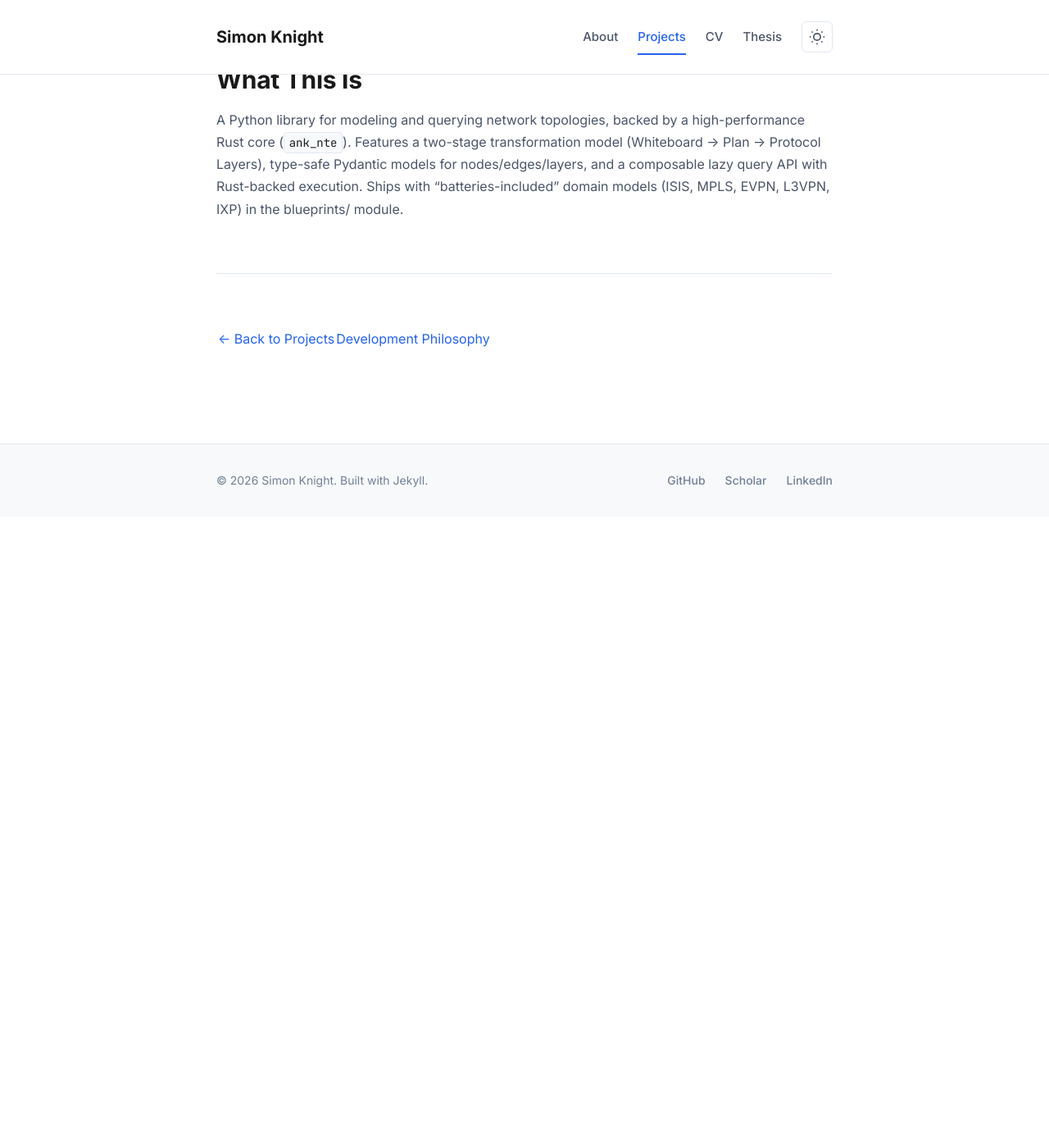
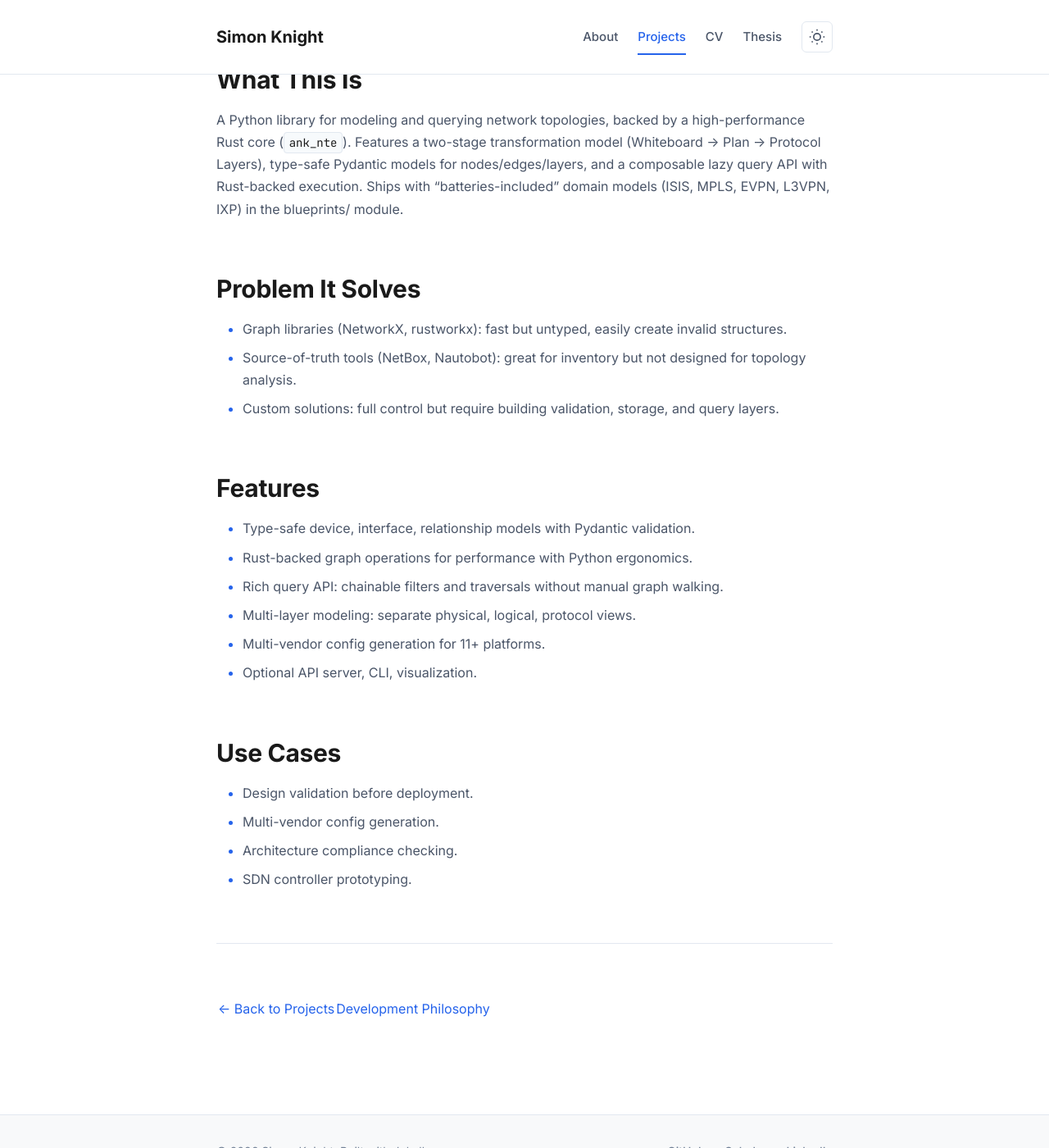
Before and after one commit to sk2/sk2.github.com, a Jekyll site: the page built from projects/ank-pydantic.md, in a window 1280 px wide and 1400 px high, scrolled down 896 px. Shown: the whole window at 82% size. Built offline with Jekyll 4.4.1, drawn with Linux system fonts in a browser that asks for light colours; nearby versions of some CDN libraries; our own code applies the rules of GitHub Pages for plain Markdown files; before the commit the page ends 1526 px from its top, so only the background shows below that; some of the changed text lies outside the part shown.

Commit message:
feat: restore detailed ank-pydantic project description
- Restore comprehensive project details for ank-pydantic from backup.
- Refine content to adhere to Strunk & White principles: conciseness, active voice, clarity.
- Populate 'Quick Facts' and expand 'Problem It Solves', 'Features', and 'Use Cases' sections.
- Ensure consistent formatting and depth in generated project pages.

```diff
--- a/projects/ank-pydantic.md
+++ b/projects/ank-pydantic.md
@@ -2,33 +2,54 @@
 layout: default
 ---
 
-# ank_pydantic
+# ank-pydantic
 
-<span class="status-badge status-active">Phase 58/62 (99%)</span>
+<span class="status-badge status-active">Active</span>
 
 [← Back to Projects](../projects)
 
 ---
 
+## Quick Facts
+
+| | |
+|---|---|
+| **Status** | Active |
+| **Language** | Python, Rust (PyO3) |
+| **Started** | 2025 |
+
+---
 
 ## The Insight
 
 In network automation, you usually have to choose between the **speed** of untyped graph libraries (like NetworkX) and the **rigidity** of database-backed sources of truth. **ank-pydantic** breaks this trade-off by using Pydantic for strict schema validation at the edge, while offloading heavy graph traversals to a high-performance Rust core (`petgraph`). It brings the safety of modern software engineering to the "wild west" of network topology data.
 
-## Quick Facts
-
-| | |
-|---|---|
-| **Status** | Phase 58/62 (99%) |
-| **Language** | N/A |
-| **Started** | 2025 |
-
----
-
 ## What This Is
 
 A Python library for modeling and querying network topologies, backed by a high-performance Rust core (`ank_nte`). Features a two-stage transformation model (Whiteboard → Plan → Protocol Layers), type-safe Pydantic models for nodes/edges/layers, and a composable lazy query API with Rust-backed execution. Ships with "batteries-included" domain models (ISIS, MPLS, EVPN, L3VPN, IXP) in the blueprints/ module.
 
+## Problem It Solves
+
+- Graph libraries (NetworkX, rustworkx): fast but untyped, easily create invalid structures.
+- Source-of-truth tools (NetBox, Nautobot): great for inventory but not designed for topology analysis.
+- Custom solutions: full control but require building validation, storage, and query layers.
+
+## Features
+
+- Type-safe device, interface, relationship models with Pydantic validation.
+- Rust-backed graph operations for performance with Python ergonomics.
+- Rich query API: chainable filters and traversals without manual graph walking.
+- Multi-layer modeling: separate physical, logical, protocol views.
+- Multi-vendor config generation for 11+ platforms.
+- Optional API server, CLI, visualization.
+
+## Use Cases
+
+- Design validation before deployment.
+- Multi-vendor config generation.
+- Architecture compliance checking.
+- SDN controller prototyping.
+
 ---
 
 [← Back to Projects](../projects) | [Development Philosophy](../development)
```
